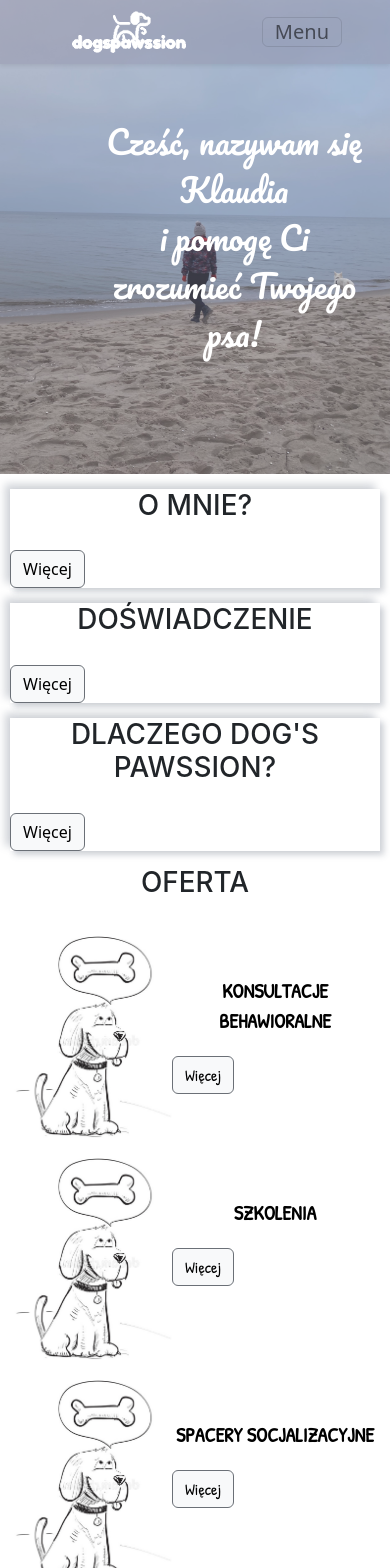
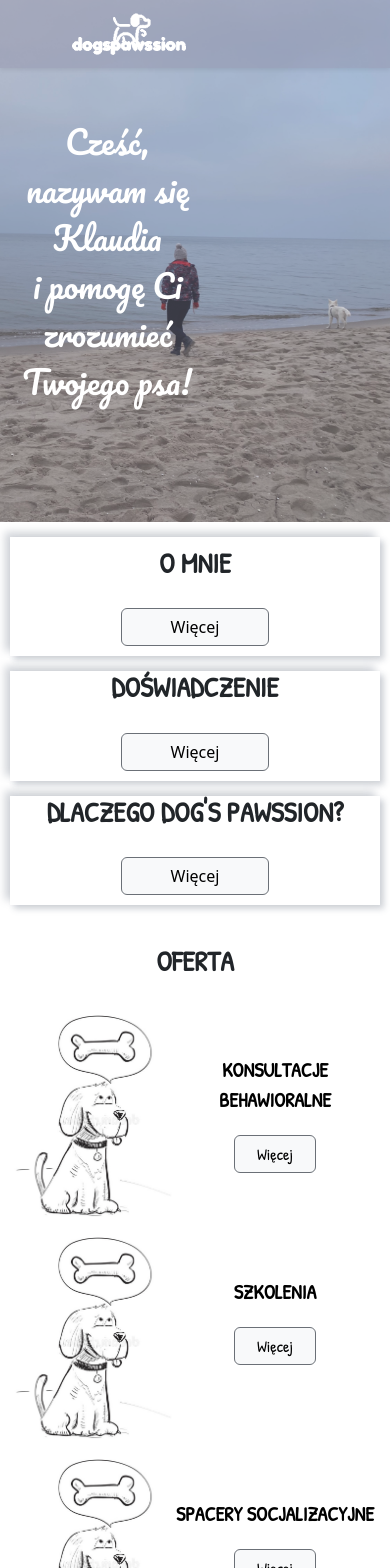
Before and after one commit to Beata12/dogspawssion, a React (Create React App) app: page / in a window 390 px wide. Shown: the top 1568 px of the page. Built offline with nearby package versions, Linux system fonts and the light colour scheme; a web font is replaced by a local one.

Commit message:
mobile-styling

```diff
--- a/src/Footer.js
+++ b/src/Footer.js
@@ -21,14 +21,14 @@ function Footer() {
 							</div>
 							<CopyToClipboard text="790-592-460">
 								<i
-									class="fa fa-phone kontact-size fa-3x"
+									className="fa fa-phone kontact-size fa-3x"
 									title="skopiuj numer telefonu"
 								></i>
 							</CopyToClipboard>
 
 							<CopyToClipboard text="klaudiamarek11@gmail.com">
 								<i
-									class="fa fa-envelope kontact-size fa-3x"
+									className="fa fa-envelope kontact-size fa-3x"
 									title="skopiuj e-mail"
 								></i>
 							</CopyToClipboard>
--- a/src/IntroductionMobile.js
+++ b/src/IntroductionMobile.js
@@ -1,7 +1,13 @@
 import React, { useState } from "react";
 import { Collapse } from "react-collapse";
+import MoreExperience from "./MoreExperience";
 
 export function IntroductionMobile() {
+	const [elemToDisplay0, setElemToDisplay0] = useState(0);
+	const handleElementToDisplay0 = (displayNr0) => {
+		setElemToDisplay0(elemToDisplay0 === displayNr0 ? 0 : displayNr0);
+	};
+
 	const [elemToDisplay, setElemToDisplay] = useState(0);
 	const handleElementToDisplay = (displayNr) => {
 		setElemToDisplay(elemToDisplay === displayNr ? 0 : displayNr);
@@ -27,105 +33,143 @@ export function IntroductionMobile() {
 			<div>
 				<div className="intro-txt">
 					<div className="row">
-						<h1>O MNIE?</h1>
-					</div>
+						<h1 className="introHead fw-bold">O MNIE</h1>
+
 						<Collapse isOpened={elemToDisplay === 1}>
 							<div id="app"></div>
-						<div>
+							<div className="intro-txt-info">
 								Hej, nazywam się Klaudia i jestem certyfikowanym
 								psim trenerem i behawiorystą oraz petsitterem a
 								także dogoterapeutą. Stale podnoszę swoje
-							kwalifikacje, biorąc udział w kursach i webinarach.
-							Swoją przyszłość wiążę ze zwierzętami. Chce pomagać
-							psom oraz ich opiekunom oraz szerzyć wiedzę o
-							prawidłowym ich karmieniu, trenowaniu oraz, przede
-							wszystkim wychowaniu.
+								kwalifikacje, biorąc udział w kursach i
+								webinarach. Swoją przyszłość wiążę ze
+								zwierzętami. Chce pomagać psom oraz ich
+								opiekunom oraz szerzyć wiedzę o prawidłowym ich
+								karmieniu, trenowaniu oraz, przede wszystkim
+								wychowaniu.
 								<br />
 								<br />
-							Pragnę aby wszystkie psy oraz ich opiekunowie byli
-							szczęśliwi. Psy doskonale odczytują naszą mowę
-							ciała, nasze gesty oraz emocje. W drugą stronę
-							niestety jest trochę gorzej. Moim zadaniem, jest
-							ukierunkowanie opiekunów na dobrą ścieżkę oraz
-							pokazanie im, że poprzez zrozumienie psiego języka
-							uszanowanie psich potrzeb można stworzyć silną więź
-							pomiędzy psem a jego opiekunami i rozwiązać wszelkie
-							problemy, które napotkali na swojej drodze.
+								Pragnę aby wszystkie psy oraz ich opiekunowie
+								byli szczęśliwi. Psy doskonale odczytują naszą
+								mowę ciała, nasze gesty oraz emocje. W drugą
+								stronę niestety jest trochę gorzej. Moim
+								zadaniem, jest ukierunkowanie opiekunów na dobrą
+								ścieżkę oraz pokazanie im, że poprzez
+								zrozumienie psiego języka uszanowanie psich
+								potrzeb można stworzyć silną więź pomiędzy psem
+								a jego opiekunami i rozwiązać wszelkie problemy,
+								które napotkali na swojej drodze.
 							</div>
 						</Collapse>
+						<div className="d-flex justify-content-center">
 							<button
-						className="offert-btn offert-styles btn btn-light "
+								className="offert-btn btn btn-light "
 								onClick={() => handleElementToDisplay(1)}
 							>
 								{elemToDisplay ? "Mniej" : "Więcej"}
 							</button>
 						</div>
+					</div>
+				</div>
 				<div className="intro-txt">
-					<h1>DOŚWIADCZENIE</h1>
+					<h1 className="introHead fw-bold">DOŚWIADCZENIE</h1>
 					<Collapse isOpened={elemToDisplay2 === 1}>
-						<div>
+						<div className="intro-txt-info">
 							<ul>
 								<li>
+									<p className="fw-bold">
 										Dogoterapeuta/Kynoterapeuta
+									</p>
 									<ul>
 										<li>
 											Placówka Kształcenia Ustawicznego.
 											Instruktorskie Centrum Szkoleń
 											"Green Way"
 										</li>
-										<li>NR 465/1/DOGO/GW/2018</li>
-										<li>10.07.2018</li>
+										<li>Nr licencji: 349/1/dogo/gw/2018</li>
 									</ul>
 								</li>
 
 								<li>
-									Zoopsycholog/Behawiorysta - specjalizacja
-									psy
+									<p className="fw-bold">
+										Zoopsycholog/Behawiorysta -
+										specjalizacja psy
+									</p>
 									<ul>
 										<li>
 											Polska Akademia Zoopsychologii i
-											Animaloterapii
+											Animaloterapii <br />
+											Polska Akademia Trenerów i
+											Instruktorów Sportu Green Way
 										</li>
-										<li>1111/ZOOP/PAZiA/GW/22</li>
+										<li>
+											Nr licencji: 542/TRP/GW/PAZiA/2021
+										</li>
 										<li></li>
 									</ul>
 								</li>
 								<li>
-									Instruktor Szkolenia Psów (trener psów) -
-									Stopień I + II
+									<p className="fw-bold">
+										Instruktor Szkolenia Psów (trener psów)
+										- Stopień I + II
+									</p>
 									<ul>
 										<li>
 											Polska Akademia Zoopsychologii i
-											Animaloterapii
+											Animaloterapii <br />
+											Polska Akademia Trenerów i
+											Instruktorów Sportu Green Way
 										</li>
-										<li>2799/TRP/GW/PAZiA/2021</li>
-										<li>25.08.2021</li>
+										<li>
+											Nr licencji: 542/TRP/GW/PAZiA/2021
+										</li>
 									</ul>
 								</li>
 
 								<li>
-									Petsitter
+									<p className="fw-bold">Petsitter</p>
 									<ul>
 										<li>COAPE</li>
-										<li></li>
-										<li></li>
+										<li>Nr licencji: 989</li>
 									</ul>
 								</li>
 							</ul>
 						</div>
+						<Collapse isOpened={elemToDisplay0 === 1}>
+							<div
+								className="container offert-container"
+								id="behawioryzm"
+							>
+								<MoreExperience />
+							</div>
 						</Collapse>
+						<div className="d-flex justify-content-center">
 							<button
-						className="offert-btn btn btn-light d-flex justify-content-center"
+								className="offert-btn offert-btn-mbl btn btn-light "
+								onClick={() => handleElementToDisplay0(1)}
+							>
+								{elemToDisplay0
+									? "Mniej"
+									: "Inne kursy i szkolenia"}
+							</button>
+						</div>
+					</Collapse>
+					<div className="d-flex justify-content-center">
+						<button
+							className="offert-btn btn btn-light "
 							onClick={() => handleElementToDisplay2(1)}
 						>
 							{elemToDisplay2 ? "Mniej" : "Więcej"}
 						</button>
 					</div>
+				</div>
 
 				<div className="intro-txt">
-					<h1>DLACZEGO DOG'S PAWSSION?</h1>
+					<h1 className="introHead fw-bold">
+						DLACZEGO DOG'S PAWSSION?
+					</h1>
 					<Collapse isOpened={elemToDisplay3 === 1}>
-						<div>
+						<div className="intro-txt-info">
 							Od dziecka fascynowały mnie zwierzęta. Czułam się
 							przy nich szczęśliwa i bezpieczna. Jako nastolatka
 							dużo czasu spędzałam w schronisku dla psów,
@@ -141,8 +185,9 @@ export function IntroductionMobile() {
 							psem, a jego opiekunem.
 						</div>
 					</Collapse>
+					<div className="d-flex justify-content-center">
 						<button
-						className="offert-btn btn btn-light d-flex justify-content-center"
+							className="offert-btn btn btn-light "
 							onClick={() => handleElementToDisplay3(1)}
 						>
 							{elemToDisplay3 ? "Mniej" : "Więcej"}
@@ -150,6 +195,7 @@ export function IntroductionMobile() {
 					</div>
 				</div>
 			</div>
+		</div>
 	);
 }
 
--- a/src/Navigation.js
+++ b/src/Navigation.js
@@ -9,14 +9,14 @@ function Navigation() {
 			data-aos-duration="1000"
 		>
 			<div className="container px-5 line-height">
-				<a className="ms-4" href="#page-top">
+				<a className="ms-4 " href="#page-top">
 					<img
 						src={require("./photo/logo.png")}
 						className={"logo-size"}
 						alt={"Logo"}
 					/>
 				</a>
-				<button
+				{/* <<button
 					className="navbar-toggler"
 					type="button"
 					data-bs-toggle="collapse"
@@ -27,7 +27,8 @@ function Navigation() {
 				>
 					Menu
 					<i className="bi-list"></i>
-				</button>
+				</button>> */}
+
 				<div className="collapse navbar-collapse" id="navbarResponsive">
 					<ul className="navbar-nav ms-auto me-4 my-3 my-lg-0">
 						<li className="nav-item">
--- a/src/OffertMobile.js
+++ b/src/OffertMobile.js
@@ -35,9 +35,8 @@ function OffertMobile() {
 		>
 			<div className="container">
 				<div className="offer-margin">
-					<h1>OFERTA</h1>
+					<h1 className="offert-header fw-bold">OFERTA</h1>
 				</div>
-
 				<div className="beh-pic" id="div-beh-mobile">
 					<div>
 						<img
--- a/src/TrainingMobile.js
+++ b/src/TrainingMobile.js
@@ -1,6 +1,23 @@
-import React from "react";
+import React, { useState } from "react";
+import { Collapse } from "react-collapse";
+import KindergartenMore from "./KindergartenMore";
+import ObedienceMore from "./ObedienceMore";
+import AdvancedMore from "./AdvancedMore";
 
 function TrainingMobile() {
+	const [elemToDisplay, setElemToDisplay] = useState(0);
+	const handleElementToDisplay = (displayNr) => {
+		setElemToDisplay(elemToDisplay === displayNr ? 0 : displayNr);
+	};
+	const [elemToDisplay1, setElemToDisplay1] = useState(0);
+	const handleElementToDisplay1 = (displayNr1) => {
+		setElemToDisplay1(elemToDisplay1 === displayNr1 ? 0 : displayNr1);
+	};
+	const [elemToDisplay2, setElemToDisplay2] = useState(0);
+	const handleElementToDisplay2 = (displayNr2) => {
+		setElemToDisplay2(elemToDisplay2 === displayNr2 ? 0 : displayNr2);
+	};
+
 	return (
 		<div className="container" id="inywidualne-mobile">
 			<div className="row konsultacje">
@@ -27,6 +44,22 @@ function TrainingMobile() {
 						uczestnictwa w pojedynczych zajęciach. <br />
 						Psy muszą być zaszczepione.
 					</p>
+				</div>
+				<Collapse isOpened={elemToDisplay === 1}>
+					<div
+						className="container offert-container"
+						id="behawioryzm"
+					>
+						<KindergartenMore />
+					</div>
+				</Collapse>
+				<div className="d-flex justify-content-center">
+					<button
+						className="offert-btn btn btn-light"
+						onClick={() => handleElementToDisplay(1)}
+					>
+						{elemToDisplay ? "Mniej" : "Więcej"}
+					</button>
 				</div>
 			</div>
 			<div className="row konsultacje">
@@ -56,6 +89,22 @@ function TrainingMobile() {
 						zaszczepione.
 					</p>
 				</div>
+				<Collapse isOpened={elemToDisplay1 === 1}>
+					<div
+						className="container offert-container"
+						id="behawioryzm"
+					>
+						<ObedienceMore />
+					</div>
+				</Collapse>
+				<div className="d-flex justify-content-center">
+					<button
+						className="offert-btn btn btn-light"
+						onClick={() => handleElementToDisplay1(1)}
+					>
+						{elemToDisplay1 ? "Mniej" : "Więcej"}
+					</button>
+				</div>
 			</div>
 			<div className="row konsultacje">
 				<div className="col-5 dog-pic">
@@ -83,6 +132,22 @@ function TrainingMobile() {
 						Psy muszą być zaszczepione.
 					</p>
 				</div>
+				<Collapse isOpened={elemToDisplay2 === 1}>
+					<div
+						className="container offert-container"
+						id="behawioryzm"
+					>
+						<AdvancedMore />
+					</div>
+				</Collapse>
+				<div className="d-flex justify-content-center">
+					<button
+						className="offert-btn btn btn-light"
+						onClick={() => handleElementToDisplay2(1)}
+					>
+						{elemToDisplay2 ? "Mniej" : "Więcej"}
+					</button>
+				</div>
 			</div>
 		</div>
 	);
--- a/src/css/introduction.css
+++ b/src/css/introduction.css
@@ -148,6 +148,21 @@ body {
 		text-align: center;
 	}
 
-	.intro-btn {
+	.offert-btn {
+		width: 20% !important;
+		margin-bottom: 10px;
+	}
+
+	.introHead {
+		margin-top: 10px !important;
+		font-family: "Patrick Hand", cursive;
+	}
+
+	.intro-txt-info {
+		margin: 0 20px 0;
+	}
+
+	.offert-btn-mbl {
+		width: 40% !important;
 	}
 }
--- a/src/css/nav.css
+++ b/src/css/nav.css
@@ -2,7 +2,7 @@
 
 .background-color {
 	background-color: rgba(142, 142, 166, 0.405);
-	height: 4rem;
+	height: 8%;
 }
 
 .nav-color {
--- a/src/css/oferts.css
+++ b/src/css/oferts.css
@@ -148,9 +148,16 @@
 	.btn-color {
 		border: 3px solid rgb(144, 138, 138) !important;
 	}
+
+	.offer-margin {
+		margin-top: 40px;
+	}
+
+	.offert-header {
+		font-family: "Patrick Hand", cursive;
+	}
+
 	.offert-btn {
-		display: flex !important;
-		align-items: center;
-		justify-content: center !important;
+		min-width: 40%;
 	}
 }
--- a/src/css/tlo.css
+++ b/src/css/tlo.css
@@ -11,7 +11,6 @@
 	color: rgb(31, 31, 53);
 	font-weight: 500;
 	text-align: center;
-	font-size: 3rem;
 	padding-top: 30%;
 	padding-bottom: 30%;
 	padding-left: 20%;
@@ -28,7 +27,7 @@
 	/* height: 100vh; */
 }
 
-@media only screen and (max-width: 768px) {
+@media only screen and (max-width: 980px) {
 	.box-desktop {
 		width: 100%;
 		height: 100%;
@@ -36,8 +35,9 @@
 	}
 
 	.header-text {
+		padding-left: 5%;
+		padding-right: 50%;
 		font-size: 2rem;
 		color: white;
-		margin: 0 20px 0 20px;
 	}
 }
```
Lines whose indentation alone changed are shown as unchanged.
